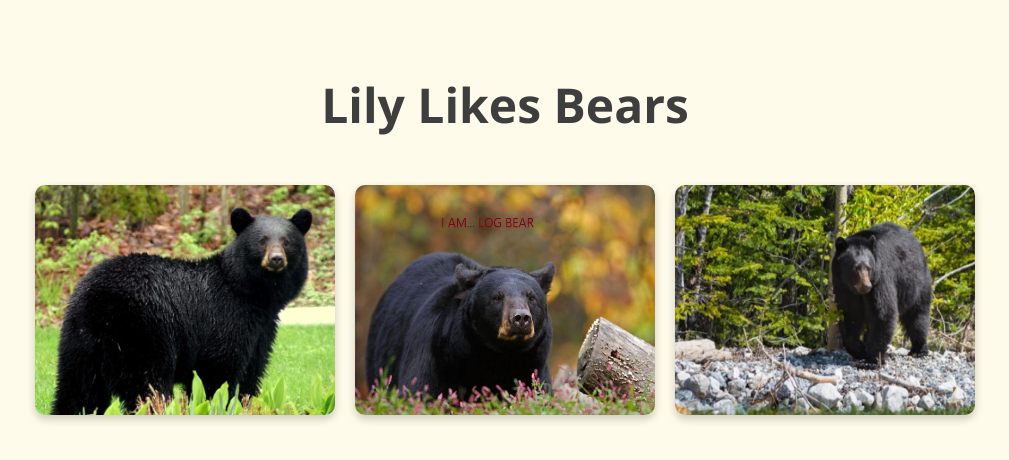
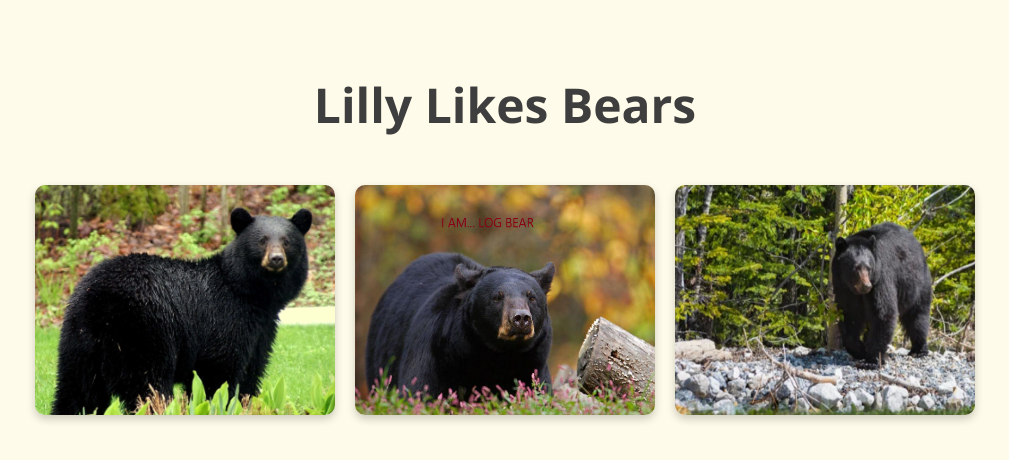
Before and after one commit to skyler1325/lily-bear, a plain HTML site: page index.html in a window 1280 px wide. Shown: the whole page, without its empty margins (135-1144 px from the left). Drawn offline with Linux system fonts and the light colour scheme.

Commit message:
Update index.html

```diff
--- a/index.html
+++ b/index.html
@@ -2,7 +2,7 @@
 <html lang="en">
 <head>
   <meta charset="UTF-8">
-  <title>Lily Likes Bears</title>
+  <title>Lilly Likes Bears</title>
   <style>
     body {
       background-color: #fffbea;
@@ -37,7 +37,7 @@
   </style>
 </head>
 <body>
-  <h1>Lily Likes Bears</h1>
+  <h1>Lilly Likes Bears</h1>
   <div class="bear-gallery">
     <img src="bear1.png" alt="Black Bear 1">
     <img src="bear2.png" alt="Black Bear 2">
```
